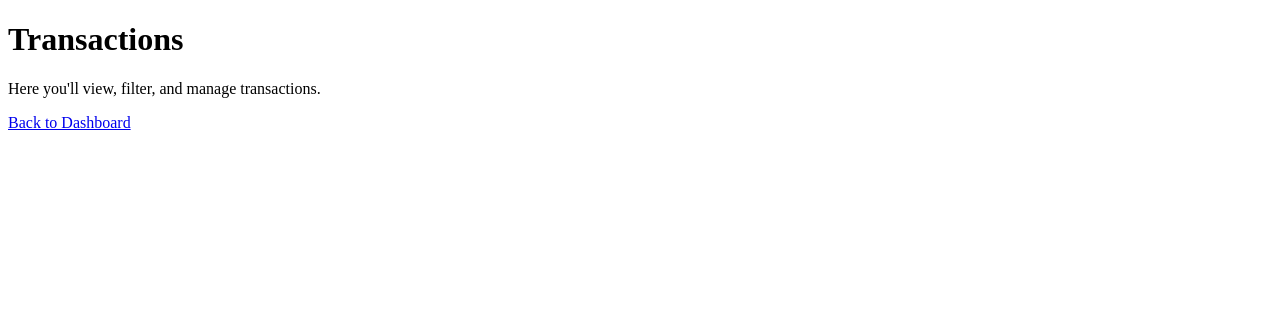
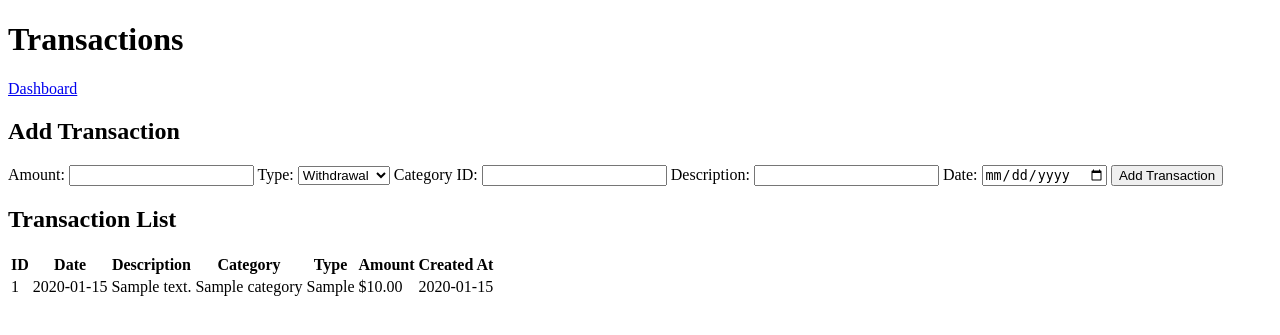
Before and after one commit to AdamVWood/finance-dashboard, a Flask app: page /transactions in a window 1280 px wide. Shown: the top 335 px of the page. Run offline with Flask 3, Linux system fonts and the light colour scheme; tables that the repository leaves empty hold one stand-in row (values such as "Sample post").

Commit message:
Got transactions.html to work

```diff
--- a/main.py
+++ b/main.py
@@ -1,37 +1,48 @@
-from flask import Flask, render_template
-from database.database import setup
+from flask import Flask, render_template, request, redirect, url_for
+from app.transactions import add_transaction, filter_transactions, search_transaction, update_transaction, delete_transaction
 
 app = Flask(__name__)
-setup()
 
 @app.route("/")
 def dashboard():
-    return render_template("index.html")
+    return render_template("dashboard.html")
 
-@app.route("/transactions")
+@app.route("/transactions", methods=["GET", "POST"])
 def transactions_page():
-    return render_template("transactions.html")
+    if request.method == "POST":
+        try:
+            add_transaction(
+                float(request.form["amount"]),
+                request.form["transaction_type"],
+                int(request.form["category_id"]),
+                request.form["description"],
+                request.form["date"]
+            )
+            return redirect(url_for("transactions_page"))
+        except ValueError as e:
+            # Pass the error message into the template
+            transactions = filter_transactions("all")
+            return render_template("transactions.html", transactions=transactions, error=str(e))
 
+    transactions = filter_transactions("all")
+    return render_template("transactions.html", transactions=transactions)
 
-@app.route("/budgets")
-def budgets_page():
-    return render_template("budgets.html")
+@app.route("/transactions/search/<int:transaction_id>")
+def search_transaction_route(transaction_id):
+    transaction = search_transaction(transaction_id)
+    return render_template("transaction_detail.html", transaction=transaction)
 
-@app.route("/savings")
-def savings_page():
-    return render_template("savings.html")
+@app.route("/transactions/update/<int:transaction_id>", methods=["POST"])
+def update_transaction_route(transaction_id):
+    field = request.form["field"]
+    new_value = request.form["new_value"]
+    update_transaction(transaction_id, field, new_value)
+    return redirect(url_for("transactions_page"))
 
-@app.route("/investments")
-def investments_page():
-    return render_template("investments.html")
-
-@app.route("/categories")
-def categories_page():
-    return render_template("categories.html")
-
-@app.route("/reports")
-def reports_page():
-    return render_template("reports.html")
+@app.route("/transactions/delete/<int:transaction_id>", methods=["POST"])
+def delete_transaction_route(transaction_id):
+    delete_transaction(transaction_id)
+    return redirect(url_for("transactions_page"))
 
 if __name__ == "__main__":
     app.run(debug=True)
--- a/templates/transactions.html
+++ b/templates/transactions.html
@@ -1,14 +1,85 @@
 <!DOCTYPE html>
-<!--suppress ALL -->
 <html lang="en">
+
+{% if error %}
+<div class="error">
+    <p style="color:red;">Error: {{ error }}</p>
+</div>
+{% endif %}
+
+
 <head>
     <meta charset="UTF-8">
     <title>Transactions</title>
+    <link rel="stylesheet" href="{{ url_for('static', filename='css/style.css') }}">
 </head>
 <body>
+<header>
     <h1>Transactions</h1>
-    <p>Here you'll view, filter, and manage transactions.</p>
-    <a href="{{ url_for('dashboard') }}">Back to Dashboard</a>
+    <nav>
+        <a href="{{ url_for('dashboard') }}">Dashboard</a>
+    </nav>
+</header>
 
+<!-- Add Transaction Form -->
+<section>
+    <h2>Add Transaction</h2>
+    <form method="POST" action="{{ url_for('transactions_page') }}">
+        <label for="amount">Amount:</label>
+        <input id="amount" type="number" step="0.01" name="amount" required>
+
+        <label for="transaction_type">Type:</label>
+        <select id="transaction_type" name="transaction_type" required>
+            <option value="Withdrawal">Withdrawal</option>
+            <option value="Deposit">Deposit</option>
+            <option value="Transfer">Transfer</option>
+            <option value="Remittance">Remittance</option>
+            <option value="Direct Debit">Direct Debit</option>
+            <option value="Fee">Fee</option>
+        </select>
+
+        <label for="category_id">Category ID:</label>
+        <input id="category_id" type="number" name="category_id" required>
+
+        <label for="description">Description:</label>
+        <input id="description" type="text" name="description" required>
+
+        <label for="date">Date:</label>
+        <input id="date" type="date" name="date" required>
+
+        <button type="submit">Add Transaction</button>
+    </form>
+</section>
+
+<!-- Transactions Table -->
+<section>
+    <h2>Transaction List</h2>
+    <table>
+        <thead>
+        <tr>
+            <th>ID</th>
+            <th>Date</th>
+            <th>Description</th>
+            <th>Category</th>
+            <th>Type</th>
+            <th>Amount</th>
+            <th>Created At</th>
+        </tr>
+        </thead>
+        <tbody>
+        {% for t in transactions %}
+        <tr>
+            <td>{{ t[0] }}</td>
+            <td>{{ t[1] }}</td>
+            <td>{{ t[2] }}</td>
+            <td>{{ t[3] }}</td>
+            <td>{{ t[4] }}</td>
+            <td>${{ "%.2f"|format(t[5]) }}</td>
+            <td>{{ t[6] }}</td>
+        </tr>
+        {% endfor %}
+        </tbody>
+    </table>
+</section>
 </body>
 </html>
```
Also changed, not shown: templates/dashboard.html (added, +14 -0 lines).
